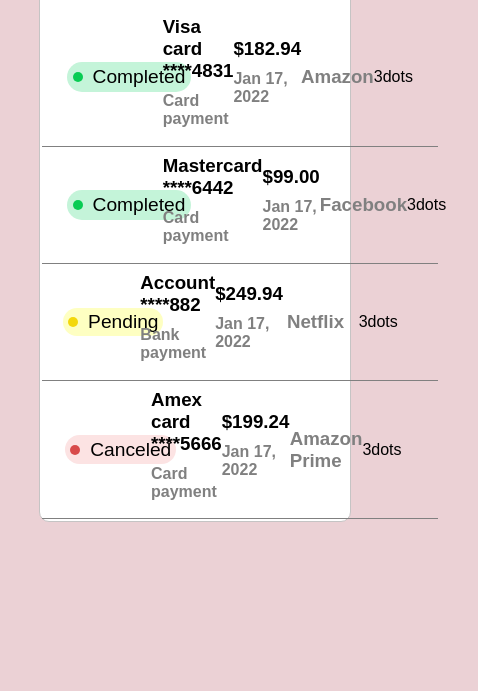
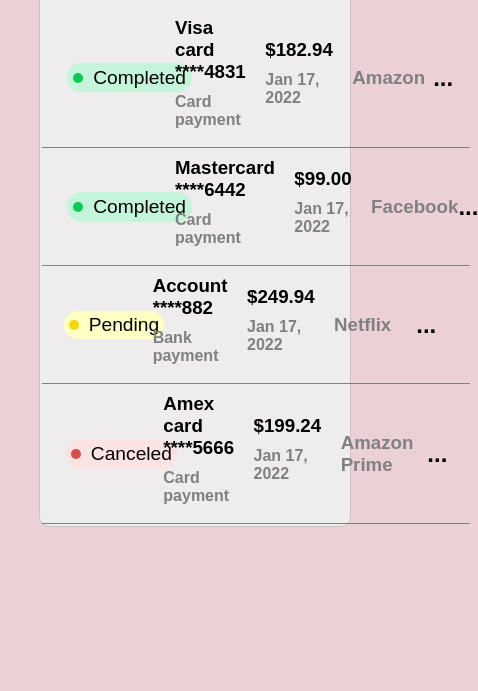
Before and after one commit to Bee-Gin-er16/Design-to-Web-Practices, a plain HTML site: page Webdevchallenge_June18/index.html in a window 390 px wide. Shown: the part 153-844 px from the top of the page, 478 px wide, since content can reach past the window. Drawn offline with Linux system fonts and the light colour scheme.

Commit message:
finsihed. maybe it is finished
-looks 90% exactly like the current challenge.
-use media query to take care of some issues but seems like grid works flexibly

```diff
--- a/Webdevchallenge_June18/index.html
+++ b/Webdevchallenge_June18/index.html
@@ -32,7 +32,9 @@
                     <label for="pay_date">Jan 17, 2022</label>
                 </td>
                 <td class="platform"><h3>Amazon</h3></td>
-                <td>3dots</td>
+                <td>
+                    <a href="javascript:void(0)" class="action-dots" title="Edit this row"></a>
+                </td>
             </tr>
             <tr>
                 <td class="transaction_status">
@@ -47,7 +49,9 @@
                     <label for="pay_date">Jan 17, 2022</label>
                 </td>
                 <td class="platform"><h3>Facebook</h3></td>
-                <td>3dots</td>
+                <td>
+                    <a href="javascript:void(0)" class="action-dots" title="Edit this row"></a>
+                </td>
             </tr>
             <tr>
                 <td class="transaction_status">
@@ -62,7 +66,9 @@
                     <label for="pay_date">Jan 17, 2022</label>
                 </td>
                 <td class="platform"><h3>Netflix</h3></td>
-                <td>3dots</td>
+                <td>
+                    <a href="javascript:void(0)" class="action-dots" title="Edit this row"></a>
+                </td>
             </tr>
             <tr>
                 <td class="transaction_status">
@@ -77,7 +83,9 @@
                     <label for="pay_date">Jan 17, 2022</label>
                 </td>
                 <td class="platform"><h3>Amazon Prime</h3></td>
-                <td>3dots</td>
+                <td>
+                    <a href="javascript:void(0)" class="action-dots" title="Edit this row"></a>
+                </td>
             </tr>
 
         </table>
--- a/Webdevchallenge_June18/style.css
+++ b/Webdevchallenge_June18/style.css
@@ -11,7 +11,7 @@ body {
 
 /*TRANSACTION CARD*/
 .transaction_card {
-    background-color: white;
+    background-color: rgb(238, 236, 236);
     /* padding: 5%; */
     border-collapse: collapse;
     border-radius: 10px;
@@ -60,9 +60,22 @@ tr {
     padding: 2%;
 }
 
+tr:hover {
+    background-color: white;
+}
+
 td.payment_type, td.amount {
     display: flex;
     flex-direction: column;
+}
+
+td.payment_type {
+    margin-left: 3dvw;
+}
+
+td.platform, td.amount {
+    text-align: left;
+    margin-left: 5dvw;
 }
 
 label, .transaction_status, .platform{
@@ -125,3 +138,23 @@ table label, .platform {
 .canceled::before {
     background-color: rgb(216, 75, 75);
 }
+
+.action-dots {
+    cursor: pointer;
+    display: flex;
+    justify-content: end;
+    text-decoration: none;
+    font-weight: bold;
+    color: black;
+}
+
+.action-dots::after {
+    content: '...';
+    font-size: 24px;
+}
+
+@media screen and (max-width: 1000px) {
+    .action-dots {
+        justify-content: center;
+    }
+}
```
